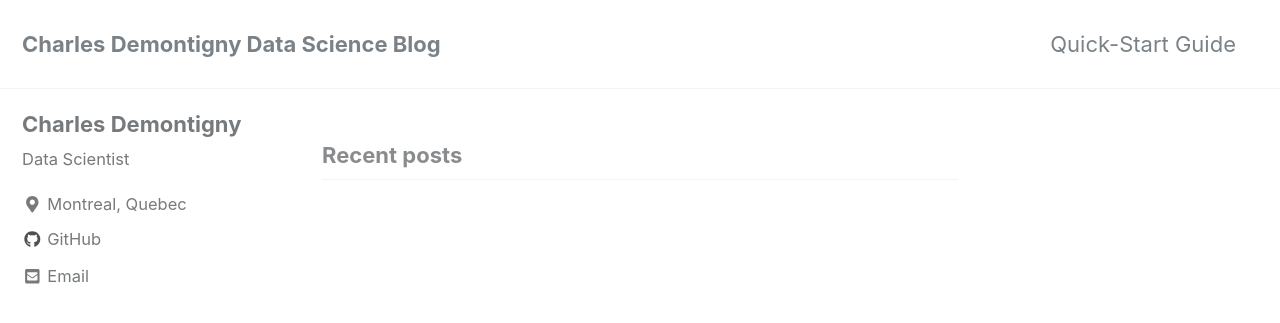
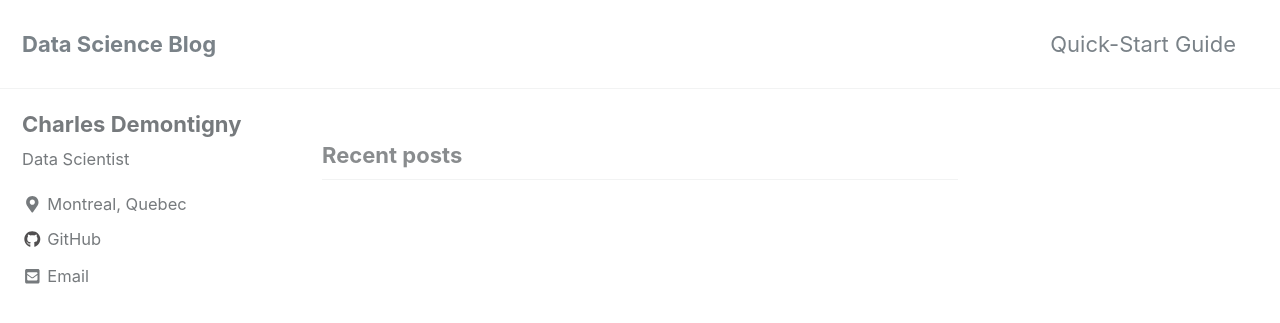
Before and after one commit to Charles-de-Montigny/Charles-de-Montigny.github.io, a Jekyll site: the page built from index.html, in a window 1280 px wide and 900 px high. Shown: the top 323 px of the window. Built offline with Jekyll 4.4.1, drawn with Linux system fonts in a browser that asks for light colours; cached includes are drawn as plain includes; nearby versions of some CDN libraries; the list of posts is cut into pages by our own code.

Commit message:
remove charles demontigny in the title

```diff
--- a/_config.yml
+++ b/_config.yml
@@ -16,7 +16,7 @@ minimal_mistakes_skin    : "default" #, "air", "aqua", "contrast", "dark", "dirt
 
 # Site Settings
 locale                   : "en-US"
-title                    : "Charles Demontigny Data Science Blog"
+title                    : "Data Science Blog"
 title_separator          : "-"
 name                     : "Charles Demontigny"
 description              : "This is a site where I show my personal project and where I share idea about data science."
```
